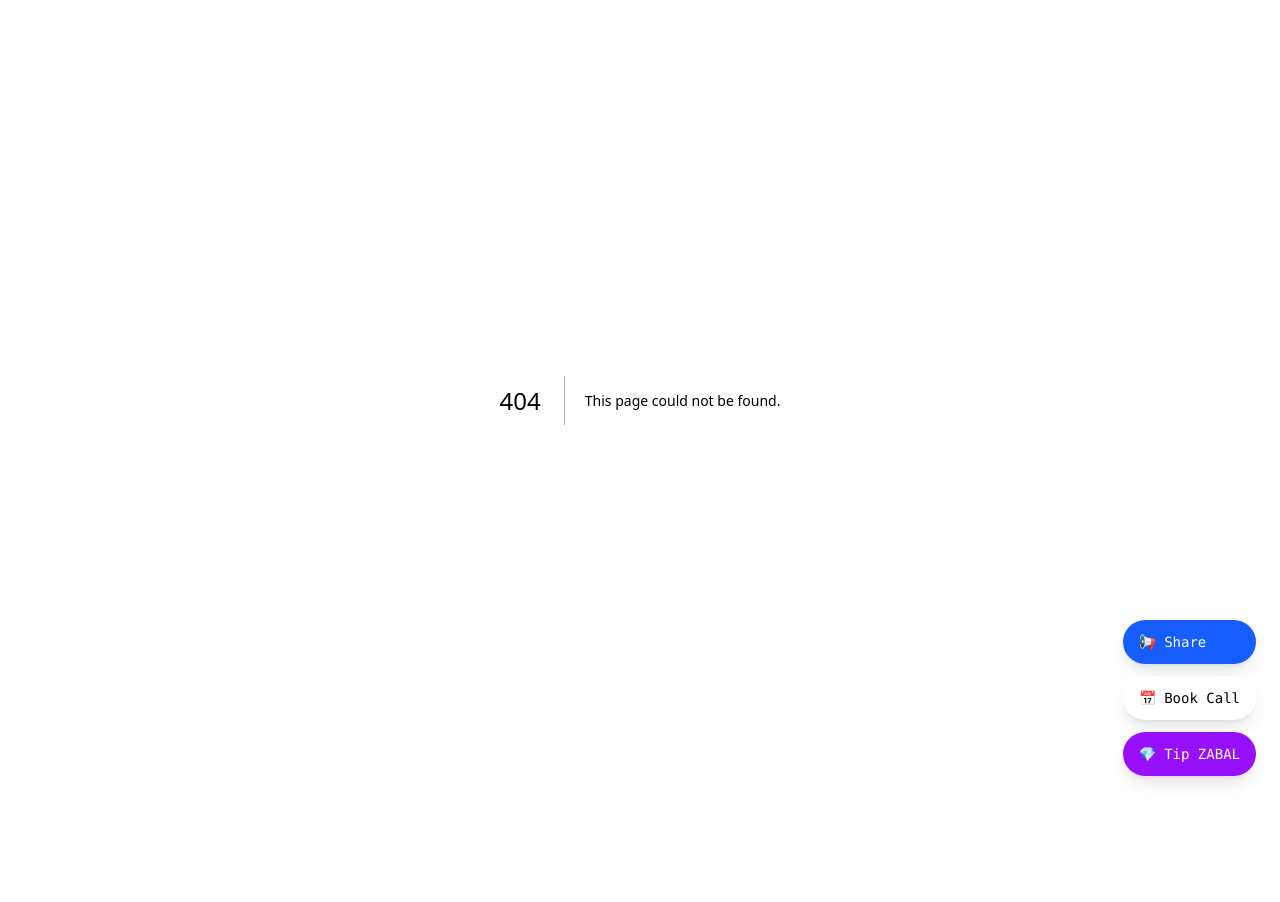
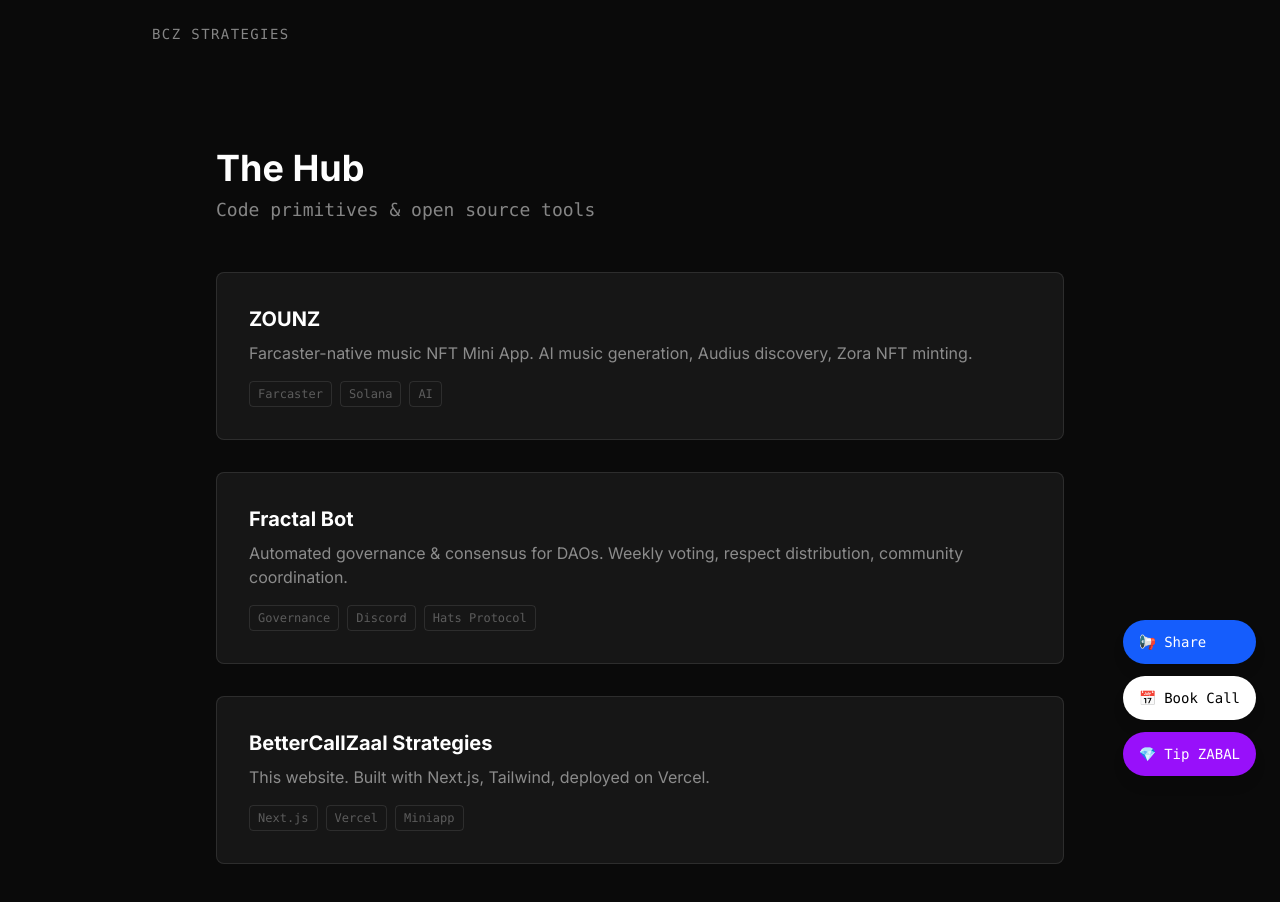
Before and after one commit to bettercallzaal/bettercallzaal-strategies, a Next.js app: page /hub in a window 1280 px wide. Before the commit this address had no page. Shown: the top 902 px of the page. Before the commit the page ends 800 px from the top, so only its background shows below. Built offline with nearby package versions, Linux system fonts and the light colour scheme.

Commit message:
Add /hub page with projects

```diff
--- a/src/app/about/page.tsx
+++ b/src/app/about/page.tsx
@@ -9,6 +9,7 @@
         </div>
         <div className="flex gap-6 text-xs font-mono uppercase tracking-wider text-white/40">
           <Link href="/research" className="hover:text-white transition">Research</Link>
+          <Link href="/hub" className="hover:text-white transition">Hub</Link>
           <Link href="/yapz" className="hover:text-white transition">Yapz</Link>
           <Link href="mailto:zaal@thezao.com" className="hover:text-white transition">Contact</Link>
         </div>
--- /dev/null
+++ b/src/app/hub/page.tsx
@@ -0,0 +1,55 @@
+import Link from "next/link";
+
+export default function Hub() {
+  return (
+    <div className="min-h-screen bg-[#0a0a0a] text-[#e0e0e0]">
+      <nav className="flex items-center justify-between px-6 py-6 max-w-5xl mx-auto">
+        <div className="text-sm font-mono uppercase tracking-widest text-white/50">
+          <Link href="/" className="hover:text-white transition">BCZ Strategies</Link>
+        </div>
+      </nav>
+
+      <main className="max-w-4xl mx-auto px-6 py-20">
+        <h1 className="text-4xl font-bold mb-2 text-white">The Hub</h1>
+        <p className="text-lg text-white/50 font-mono mb-12">Code primitives & open source tools</p>
+
+        <div className="grid gap-8">
+
+          {/* ZOUNZ */}
+          <a href="https://github.com/bettercallzaal/ZOUNZ" target="_blank" className="block bg-white/5 border border-white/10 p-8 rounded-lg hover:border-blue-500/30 transition">
+            <h3 className="text-xl font-bold text-white mb-2">ZOUNZ</h3>
+            <p className="text-white/50 mb-4">Farcaster-native music NFT Mini App. AI music generation, Audius discovery, Zora NFT minting.</p>
+            <div className="flex gap-2 text-xs font-mono text-white/30">
+              <span className="border border-white/10 px-2 py-1 rounded">Farcaster</span>
+              <span className="border border-white/10 px-2 py-1 rounded">Solana</span>
+              <span className="border border-white/10 px-2 py-1 rounded">AI</span>
+            </div>
+          </a>
+
+          {/* Fractal Bot */}
+          <a href="https://github.com/bettercallzaal/fractalbotfeb2026" target="_blank" className="block bg-white/5 border border-white/10 p-8 rounded-lg hover:border-blue-500/30 transition">
+            <h3 className="text-xl font-bold text-white mb-2">Fractal Bot</h3>
+            <p className="text-white/50 mb-4">Automated governance & consensus for DAOs. Weekly voting, respect distribution, community coordination.</p>
+            <div className="flex gap-2 text-xs font-mono text-white/30">
+              <span className="border border-white/10 px-2 py-1 rounded">Governance</span>
+              <span className="border border-white/10 px-2 py-1 rounded">Discord</span>
+              <span className="border border-white/10 px-2 py-1 rounded">Hats Protocol</span>
+            </div>
+          </a>
+
+          {/* BetterCallZaal Strategies */}
+          <a href="https://github.com/bettercallzaal/bettercallzaal-strategies" target="_blank" className="block bg-white/5 border border-white/10 p-8 rounded-lg hover:border-blue-500/30 transition">
+            <h3 className="text-xl font-bold text-white mb-2">BetterCallZaal Strategies</h3>
+            <p className="text-white/50 mb-4">This website. Built with Next.js, Tailwind, deployed on Vercel.</p>
+            <div className="flex gap-2 text-xs font-mono text-white/30">
+              <span className="border border-white/10 px-2 py-1 rounded">Next.js</span>
+              <span className="border border-white/10 px-2 py-1 rounded">Vercel</span>
+              <span className="border border-white/10 px-2 py-1 rounded">Miniapp</span>
+            </div>
+          </a>
+
+        </div>
+      </main>
+    </div>
+  );
+}
```
